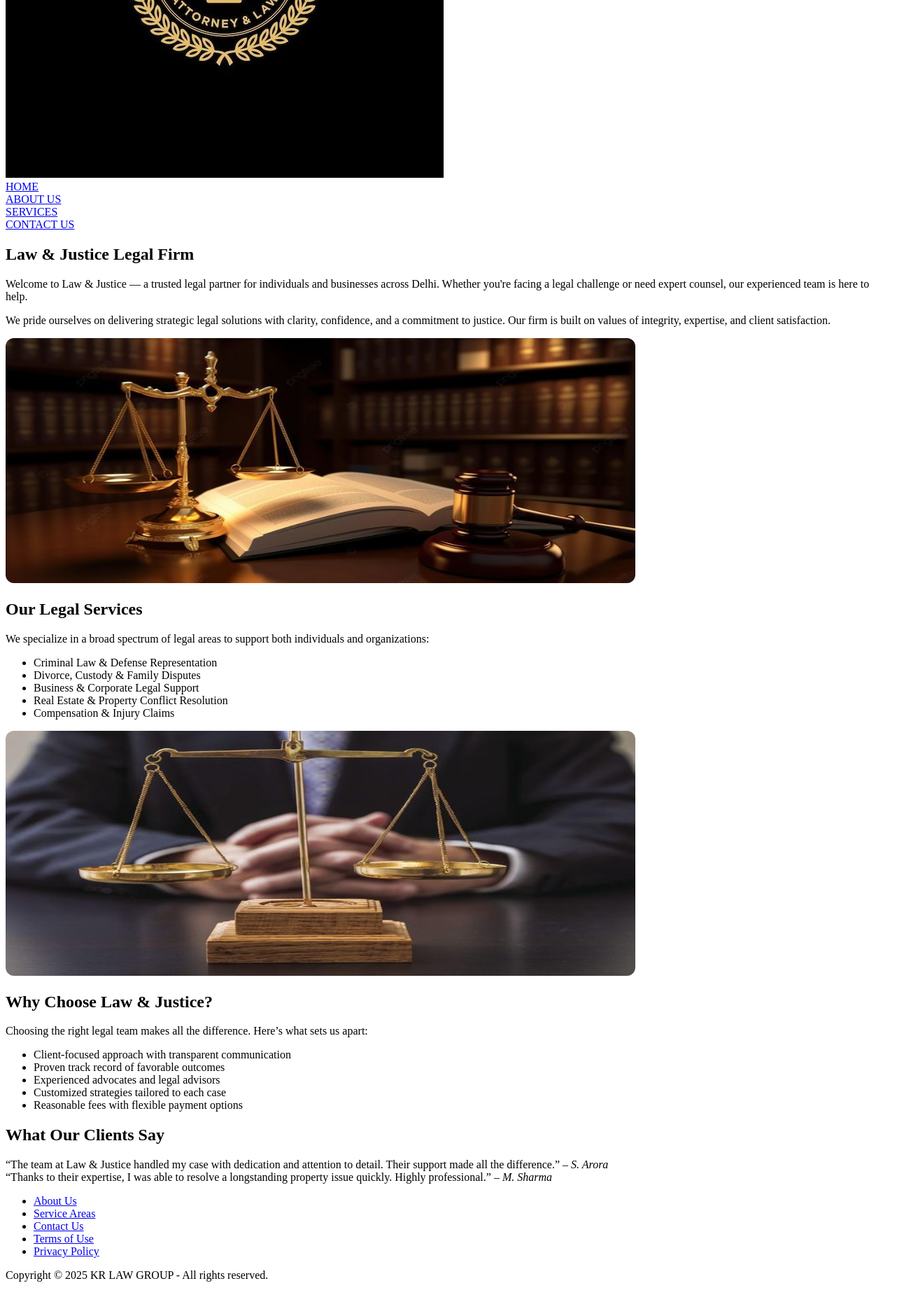
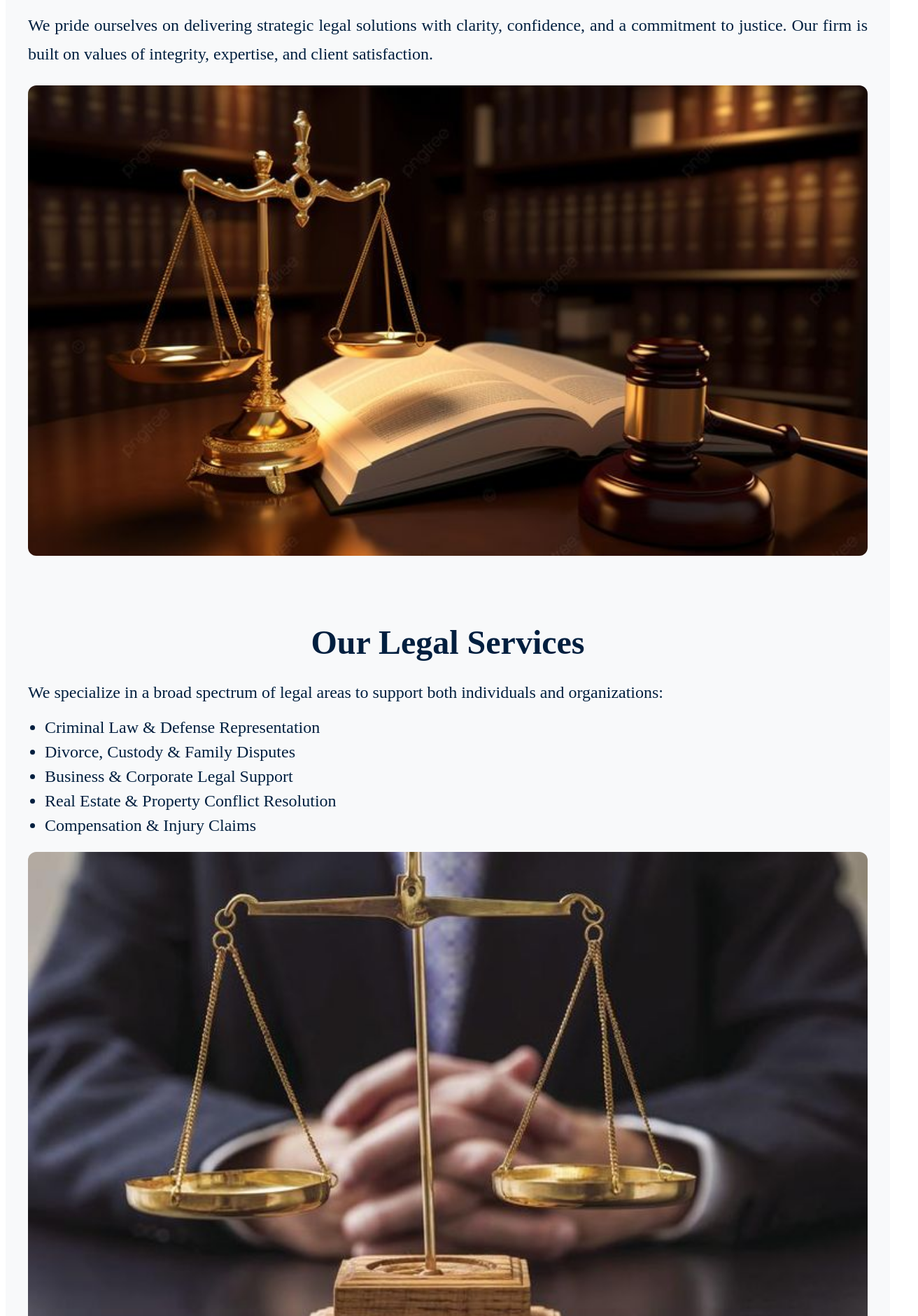
Before and after one commit to neha-aneja/law-site, a Next.js app: page / in a window 1280 px wide. Shown: the part 380-2260 px from the top of the page at 70% size, 1312 px wide, since content can reach past the window. Before the commit the page ends 2219 px from the top, so only its background shows below. Built offline with nearby package versions, Linux system fonts and the light colour scheme.

Commit message:
style issue fixes

```diff
--- a/package.json
+++ b/package.json
@@ -12,6 +12,7 @@
     "next": "15.3.0",
     "react": "^19.0.0",
     "react-dom": "^19.0.0",
+    "react-icons": "^5.5.0",
     "styled-components": "^6.1.17"
   },
   "devDependencies": {
--- a/src/components/Footer.jsx
+++ b/src/components/Footer.jsx
@@ -2,23 +2,27 @@
 
 import React from 'react';
 import styled from 'styled-components';
+import Link from 'next/link';
 
 const FooterContainer = styled.footer`
   width: 100%;
-  padding: 0 20px;
+  background-color: #000;
+  color: #fff;
+  padding: 40px 20px 20px;
+  font-family: 'Spartan', sans-serif;
 `;
 
-const FooterNav = styled.div`
-  width: 100%;
-  padding: 25px 0;
+const FooterNav = styled.nav`
   display: flex;
   justify-content: center;
   flex-wrap: wrap;
+  margin-bottom: 25px;
+  gap: 20px;
+
   @media (max-width: 768px) {
-    padding: 20px 10px;
-    /* background-color: #f5f5f5; */
-    border-radius: 8px;
-    margin-bottom: 20px;
+    flex-direction: column;
+    align-items: center;
+    gap: 12px;
   }
 `;
 
@@ -29,62 +33,56 @@
   display: flex;
   flex-wrap: wrap;
   justify-content: center;
-  gap: 25px;
+  gap: 30px;
 
   @media (max-width: 768px) {
-    flex-direction: row;
-    flex-wrap: wrap;
-    justify-content: center;
-    gap: 8px 15px;
-    width: 100%;
+    gap: 12px 18px;
   }
 `;
 
-const NavItem = styled.li`
-  margin: 0;
+const NavItem = styled.li``;
 
-  @media (max-width: 768px) {
-    margin: 0;
-    border: none;
-    width: auto;
-  }
-`;
-
-const NavLink = styled.a`
+const StyledLink = styled(Link)`
   color: #ba0a02;
   text-decoration: none;
   font-size: 16px;
   font-weight: 600;
-  transition: color 0.2s ease;
+  transition: color 0.3s ease;
 
   &:hover {
+    color: #ff4136;
     text-decoration: underline;
-    color: #990902;
   }
 
   @media (max-width: 768px) {
-    display: inline-block;
     padding: 8px 12px;
     font-size: 14px;
-    background-color: white;
-    border-radius: 16px;
-    /* border: 1px solid #e0e0e0; */
+    border-radius: 20px;
+    background-color: #fff;
+    color: #ba0a02;
 
     &:hover {
-      background-color: rgba(186, 10, 2, 0.05);
+      background-color: rgba(186, 10, 2, 0.1);
     }
   }
 `;
+
+const Divider = styled.hr`
+  border: 0;
+  height: 1px;
+  background: #333;
+  margin: 0 auto 20px;
+  width: 80%;
+`;
+
 const Copyright = styled.div`
   text-align: center;
-  padding: 25px 0;
-  font-size: 15px;
-  color: #555;
-  line-height: 1.6;
+  font-size: 14px;
+  color: #aaa;
 
   @media (max-width: 768px) {
-    padding: 20px 0;
-    font-size: 14px;
+    font-size: 13px;
+    padding: 10px 0;
   }
 `;
 
@@ -94,28 +92,28 @@
       <FooterNav>
         <NavLinks>
           <NavItem>
-            <NavLink href='#'>About Us</NavLink>
+            <StyledLink href='/about'>About Us</StyledLink>
           </NavItem>
           <NavItem>
-            <NavLink href='#'>Service Areas</NavLink>
-          </NavItem>
-
-          <NavItem>
-            <NavLink href='#'>Contact Us</NavLink>
+            <StyledLink href='/services'>Service Areas</StyledLink>
           </NavItem>
           <NavItem>
-            <NavLink href='#'>Terms of Use</NavLink>
+            <StyledLink href='/contact'>Contact Us</StyledLink>
           </NavItem>
           <NavItem>
-            <NavLink href='#'>Privacy Policy</NavLink>
+            <StyledLink href='#'>Terms of Use</StyledLink>
+          </NavItem>
+          <NavItem>
+            <StyledLink href='#'>Privacy Policy</StyledLink>
           </NavItem>
         </NavLinks>
       </FooterNav>
 
-      <Copyright>
-        Copyright © 2025 KR LAW GROUP - All rights reserved.
-      </Copyright>
+      <Divider />
+
+      <Copyright>© 2025 KR LAW GROUP – All rights reserved.</Copyright>
     </FooterContainer>
   );
 };
+
 export default Footer;
--- a/src/components/Header.jsx
+++ b/src/components/Header.jsx
@@ -4,27 +4,28 @@
 import styled from 'styled-components';
 import Link from 'next/link';
 import { usePathname } from 'next/navigation';
+import { FiMenu, FiX } from 'react-icons/fi';
 
 const HeaderContainer = styled.header`
-  background-color: #000000;
+  background-color: #000;
   padding: 0 20px;
   display: flex;
   justify-content: space-between;
   align-items: center;
   height: 100px;
+  position: relative;
   font-family: 'Spartan', sans-serif;
 
-  @media (max-width: 1024px) {
-    flex-wrap: wrap;
+  @media (max-width: 768px) {
     height: auto;
+    flex-direction: column;
+    align-items: flex-start;
     padding: 15px 20px;
   }
 `;
 
 const LogoWrapper = styled.div`
-  @media (max-width: 1024px) {
-    order: 1;
-  }
+  z-index: 999;
 `;
 
 const LogoImg = styled.img`
@@ -32,28 +33,38 @@
   width: auto;
 `;
 
+const MenuToggle = styled.button`
+  display: none;
+  background: none;
+  border: none;
+  color: white;
+  font-size: 28px;
+  cursor: pointer;
+  z-index: 999;
+
+  @media (max-width: 768px) {
+    display: block;
+    margin-left: auto;
+  }
+`;
+
 const Navigation = styled.nav`
   display: flex;
   gap: 30px;
   margin-left: auto;
-  margin-right: 20px;
-
-  @media (max-width: 1024px) {
-    flex-basis: 100%;
-    justify-content: center;
-    margin-top: 15px;
-    margin-left: 0;
-    margin-right: 0;
-    gap: 20px;
-    flex-wrap: wrap;
-    order: 3;
-  }
 
   @media (max-width: 768px) {
-    display: ${(props) => (props.$isOpen ? 'flex' : 'none')};
     flex-direction: column;
-    align-items: center;
-    padding: 10px 0;
+    width: 100%;
+    background: #000;
+    position: absolute;
+    top: 100%;
+    left: 0;
+    transition: max-height 0.3s ease-in-out;
+    max-height: ${(props) => (props.$isOpen ? '300px' : '0')};
+    overflow: hidden;
+    z-index: 998;
+    padding: ${(props) => (props.$isOpen ? '15px 0' : '0')};
   }
 `;
 
@@ -65,76 +76,46 @@
   letter-spacing: 0.5px;
   text-transform: uppercase;
   transition: color 0.3s ease;
-  position: relative;
+  padding: 10px 0;
 
   &:hover {
     color: #ba0a02;
   }
-`;
 
-const NavLink = styled.a`
-  color: #ffffff;
-  text-decoration: none;
-  font-size: 14px;
-  font-weight: 500;
-  letter-spacing: 0.5px;
-  text-transform: uppercase;
-  transition: color 0.3s ease;
-  position: relative;
-
-  &:hover {
-    color: #ba0a02;
-  }
-`;
-
-const NavItem = styled.div`
-  position: relative;
-  &:hover > ${StyledLink}, &:hover > ${NavLink} {
-    color: #ba0a02;
-  }
-  &:hover > div {
-    display: block;
-  }
   @media (max-width: 768px) {
     width: 100%;
     text-align: center;
   }
 `;
 
-const MenuToggle = styled.button`
-  display: none;
-  background: none;
-  border: none;
-  color: white;
-  font-size: 24px;
-  cursor: pointer;
-
+const NavItem = styled.div`
+  position: relative;
   @media (max-width: 768px) {
-    display: block;
-    order: 1;
-    margin-left: auto;
+    width: 100%;
   }
 `;
 
 const Header = () => {
   const [menuOpen, setMenuOpen] = useState(false);
   const pathname = usePathname();
-  const dropdownRef = useRef(null);
+  const navRef = useRef();
+
+  const toggleMenu = () => {
+    setMenuOpen((prev) => !prev);
+  };
 
   useEffect(() => {
     const handleClickOutside = (event) => {
-      if (dropdownRef.current && !dropdownRef.current.contains(event.target)) {
+      if (navRef.current && !navRef.current.contains(event.target)) {
+        setMenuOpen(false);
       }
     };
-
     document.addEventListener('mousedown', handleClickOutside);
-    return () => {
-      document.removeEventListener('mousedown', handleClickOutside);
-    };
+    return () => document.removeEventListener('mousedown', handleClickOutside);
   }, []);
 
   useEffect(() => {
-    setMenuOpen(false);
+    setMenuOpen(false); // Close menu on route change
   }, [pathname]);
 
   return (
@@ -148,18 +129,22 @@
         </Link>
       </LogoWrapper>
 
-      <Navigation $isOpen={menuOpen}>
+      <MenuToggle onClick={toggleMenu} aria-label='Toggle menu'>
+        {menuOpen ? <FiX /> : <FiMenu />}
+      </MenuToggle>
+
+      <Navigation ref={navRef} $isOpen={menuOpen}>
         <NavItem>
-          <StyledLink href='/'>HOME</StyledLink>
+          <StyledLink href='/'>Home</StyledLink>
         </NavItem>
         <NavItem>
-          <StyledLink href='/about'>ABOUT US</StyledLink>
+          <StyledLink href='/about'>About Us</StyledLink>
         </NavItem>
         <NavItem>
-          <StyledLink href='/services'>SERVICES</StyledLink>
+          <StyledLink href='/services'>Services</StyledLink>
         </NavItem>
         <NavItem>
-          <StyledLink href='/contact'>CONTACT US</StyledLink>
+          <StyledLink href='/contact'>Contact Us</StyledLink>
         </NavItem>
       </Navigation>
     </HeaderContainer>
--- a/src/components/HomeContent.jsx
+++ b/src/components/HomeContent.jsx
@@ -3,38 +3,54 @@
 import Image from 'next/image';
 
 const Container = styled.main`
-  padding: 3rem;
+  padding: 3rem 2rem;
   background-color: #f8f9fa;
   color: #001f3f;
   min-height: 100vh;
   display: flex;
   flex-direction: column;
   gap: 2rem;
+
+  @media (max-width: 768px) {
+    padding: 2rem 1rem;
+  }
 `;
 
 const Section = styled.section`
+  margin-bottom: 2rem;
+`;
+
+const Heading = styled.h1`
+  font-size: clamp(2rem, 5vw, 3.5rem);
+  margin-bottom: 1rem;
+  text-align: center;
+`;
+
+const Subheading = styled.h2`
+  font-size: clamp(1.8rem, 4vw, 3rem);
+  margin: 2rem 0 1rem;
+  text-align: center;
+`;
+
+const Paragraph = styled.p`
+  font-size: clamp(1rem, 2vw, 1.5rem);
+  line-height: 1.7;
+  text-align: justify;
   margin-bottom: 1rem;
 `;
 
-const Heading = styled.h1`
-  font-size: 3.5rem;
-  margin-bottom: 1rem;
-`;
+const ImageWrapper = styled.div`
+  margin-top: 1.5rem;
+  width: 100%;
+  display: flex;
+  justify-content: center;
 
-const Subheading = styled.h2`
-  font-size: 3rem;
-  margin: 2rem 0 1rem;
-`;
-
-const Paragraph = styled.p`
-  font-size: 1.5rem;
-  line-height: 1.7;
-`;
-
-const ImageWrapper = styled.div`
-  margin-top: 1rem;
-  max-width: 900px;
-  height: auto;
+  img {
+    width: 100%;
+    height: auto;
+    border-radius: 12px;
+    max-width: 1200px;
+  }
 `;
 
 const List = styled.ul`
@@ -43,7 +59,7 @@
 `;
 
 const ListItem = styled.li`
-  font-size: 1.5rem;
+  font-size: clamp(1rem, 2vw, 1.5rem);
   margin-bottom: 0.5rem;
 `;
 
@@ -51,9 +67,10 @@
   background: #fff;
   padding: 1.5rem;
   border-left: 5px solid #001f3f;
-  margin-bottom: 1rem;
+  margin-bottom: 1.5rem;
   border-radius: 8px;
   box-shadow: 0 2px 6px rgba(0, 0, 0, 0.1);
+  font-size: clamp(1rem, 2vw, 1.3rem);
 `;
 
 export default function HomeContent() {
@@ -75,9 +92,9 @@
           <Image
             src='/law-site-images/law-site-banner-image.jpg'
             alt='Professional law firm office'
-            width={900}
-            height={350}
-            style={{ borderRadius: '12px' }}
+            width={1200}
+            height={500}
+            priority
           />
         </ImageWrapper>
       </Section>
@@ -99,9 +116,8 @@
           <Image
             src='/law-site-images/law-site-service-image.jpg'
             alt='Law firm services'
-            width={900}
-            height={350}
-            style={{ borderRadius: '12px' }}
+            width={1200}
+            height={500}
           />
         </ImageWrapper>
       </Section>
--- a/src/lib/registry.js
+++ b/src/lib/registry.js
@@ -1,18 +1,23 @@
 'use client';
+
+import React, { useState } from 'react';
 import { useServerInsertedHTML } from 'next/navigation';
 import { ServerStyleSheet, StyleSheetManager } from 'styled-components';
-import { useState } from 'react';
 
 export default function StyledComponentsRegistry({ children }) {
-  const [sheet] = useState(() => new ServerStyleSheet());
+  const [styledComponentsStyleSheet] = useState(() => new ServerStyleSheet());
 
   useServerInsertedHTML(() => {
-    const styles = sheet.getStyleElement();
-    sheet.instance.clearTag();
+    const styles = styledComponentsStyleSheet.getStyleElement();
+    styledComponentsStyleSheet.instance.clearTag();
     return <>{styles}</>;
   });
 
+  if (typeof window !== 'undefined') return <>{children}</>;
+
   return (
-    <StyleSheetManager sheet={sheet.instance}>{children}</StyleSheetManager>
+    <StyleSheetManager sheet={styledComponentsStyleSheet.instance}>
+      {children}
+    </StyleSheetManager>
   );
 }
```
Also changed, not shown: eslint.config.mjs (added, +14 -0 lines), src/components/AboutContent.jsx (+36 -7 lines), src/components/ContactContent.jsx (+51 -20 lines), src/components/ServicesContent.jsx (+27 -23 lines), 1 other file (tests, documents, lock files or other folders).
